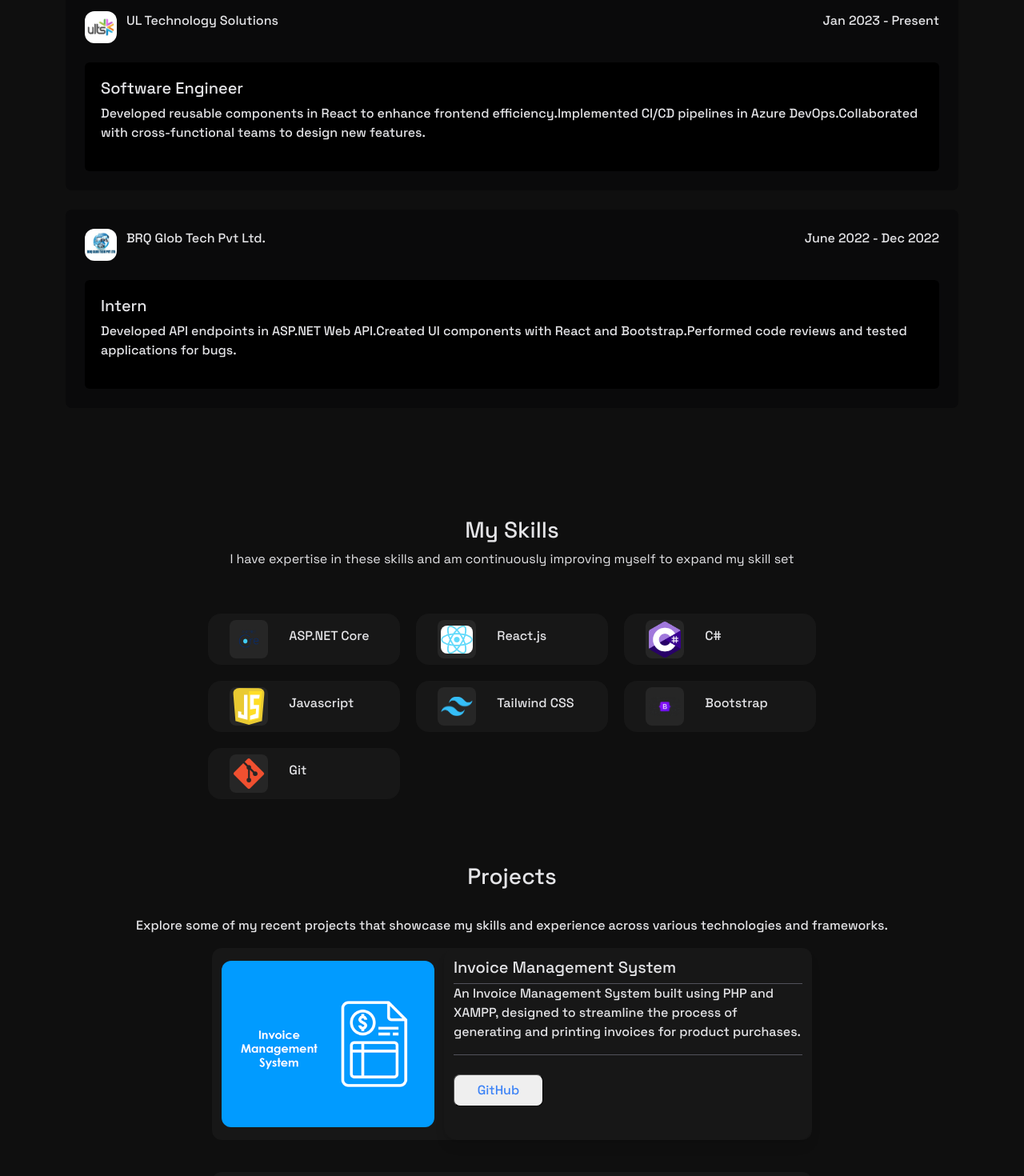
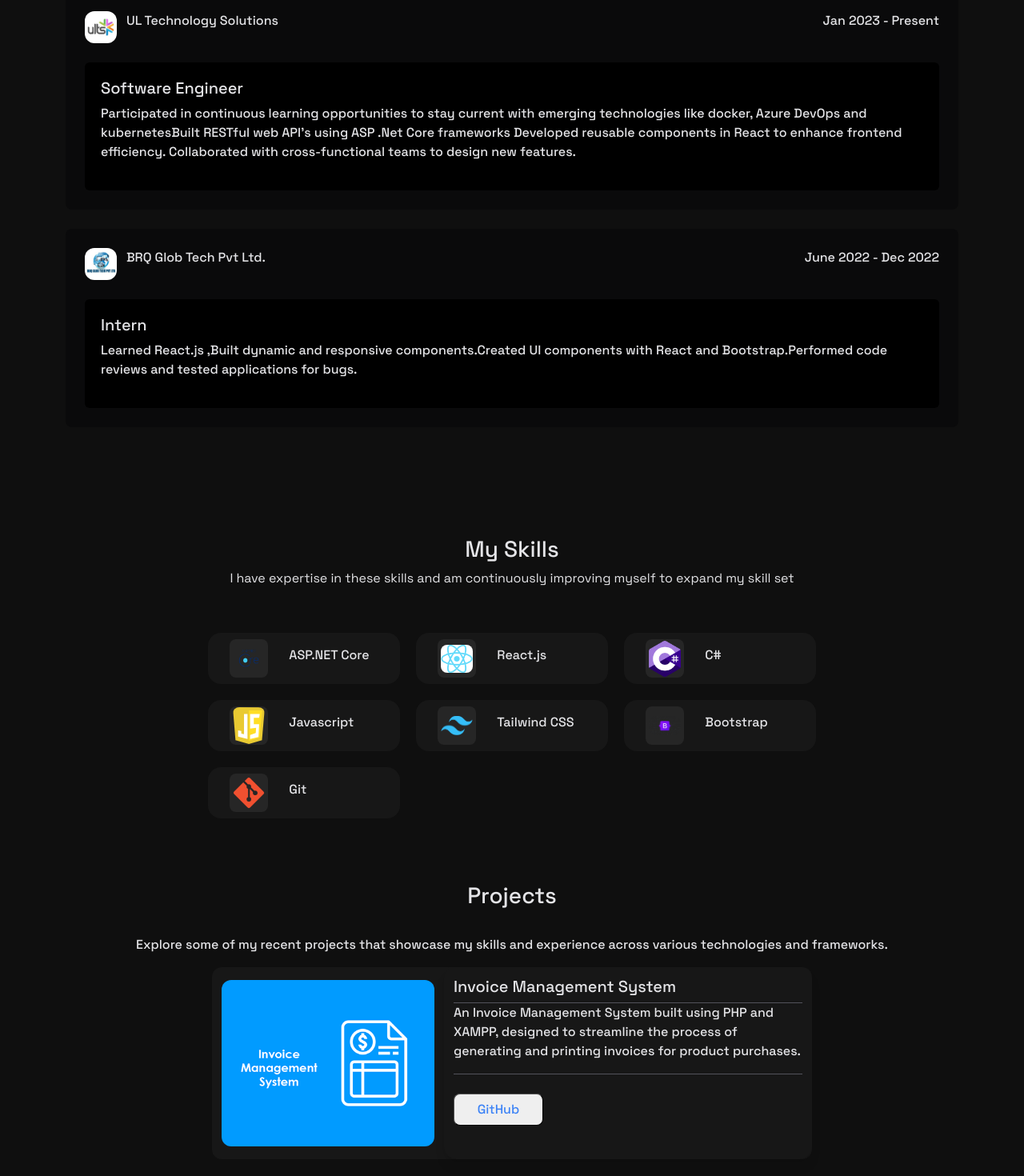
Before and after one commit to kmadhuraj/personal-portfolio, a React (Vite) app: page / in a window 1280 px wide. Shown: the part 660-2130 px from the top of the page at 80% size. Built offline with nearby package versions, Linux system fonts and the light colour scheme.

Commit message:
10th commit

```diff
--- a/src/common/button/Button.jsx
+++ b/src/common/button/Button.jsx
@@ -5,7 +5,7 @@ export default function Button({ children, onClick }) {
     <>
       <motion.button
         onClick={onClick}
-        className=" tw-w-72 md:tw-w-40 tw-border-none tw-rounded-md tw-h-10 tw-bg-zinc-700 hover:tw-bg-gray-500 hover:tw-text-white tw-uppercase focus:tw-animate-scramble "
+        className=" tw-w-72 md:tw-w-40 tw-border-none tw-rounded-md tw-h-10 tw-text-slate-200 tw-bg-zinc-700 hover:tw-bg-gray-500 hover:tw-text-black tw-uppercase focus:tw-animate-scramble "
         whileHover={{ scale: 0.9 }}
         onHoverStart={e => {}}
         onHoverEnd={e => {}}
--- a/src/pages/HomePage.jsx
+++ b/src/pages/HomePage.jsx
@@ -136,7 +136,7 @@ export default function HomePage() {
         {/* resume section */}
 
         <div className="tw-flex tw-flex-col tw-items-center  container tw-text-zinc-200">
-          <div className="tw-flex tw-flex-col tw-items-start md:tw-items-center">
+          <div className="tw-flex tw-flex-col tw-w-72 sm:tw-w-auto tw-items-start md:tw-items-center">
             <h3 className="tw-font-semibold ">My Experiences</h3>
             <p>
               Navigating diverse environments with adaptability and expertise
@@ -152,8 +152,10 @@ export default function HomePage() {
         {/* skills section */}
 
         <div className="container ">
-          <div className="tw-flex tw-text-md tw-flex-col tw-gap-10  tw-text-zinc-200 ">
-            <div className="tw-flex tw-flex-col tw-items-start md:tw-items-center">
+          <div className="tw-flex tw-text-md tw-flex-col tw-gap-10 tw-items-center tw-text-zinc-200 ">
+            <div className="tw-flex tw-flex-col tw-w-72 sm:tw-w-auto tw-items-start md:tw-items-center">
+            {/* tw-flex tw-flex-col tw-w-72 tw-items-start md:tw-items-center */}
+
               <h3 className="">My Skills</h3>
               <p className="tw-mx-auto tw-font-normal">
                 I have expertise in these skills and am continuously improving
@@ -171,8 +173,9 @@ export default function HomePage() {
 
         {/* project section  */}
 
-        <div className="container " ref={sectionRef} id="projects">
-          <div className="tw-flex tw-flex-col tw-items-start md:tw-items-center">
+        <div className="container tw-flex tw-flex-col tw-items-center" ref={sectionRef} id="projects">
+        {/* tw-flex tw-flex-col tw-w-72 sm:tw-w-auto tw-items-start md:tw-items-center */}
+          <div className="tw-flex tw-flex-col tw-w-72 sm:tw-w-auto tw-items-start md:tw-items-center">
             <h3 className=" tw-mb-8">Projects</h3>
             <p>
               Explore some of my recent projects that showcase my skills and
--- a/src/pages/sub-pages/projects/ProjectCard.jsx
+++ b/src/pages/sub-pages/projects/ProjectCard.jsx
@@ -4,7 +4,8 @@ import AOS from "aos";
 import "../../../App.css";
 import "aos/dist/aos.css";
 import Button from "../../../common/button/Button";
-export default function ProjectCard({ title, description, image }) {
+import { Link } from "react-router-dom";
+export default function ProjectCard({ title, description, image,link }) {
   useEffect(() => {
     AOS.init({
       once: true,
@@ -46,9 +47,11 @@ export default function ProjectCard({ title, description, image }) {
               className="tw-border tw-bg-zinc-600 tw-w-auto"
             ></div>
             {/* horizontal line */}
+            <Link to={link}>
             <button className="mt-4 tw-rounded-lg tw-w-28 tw-h-10 tw-border tw-text-blue-500 tw-font-medium hover:tw-bg-transparent hover:tw-border-red-500 hover:tw-text-blue-700">
               GitHub
             </button>
+            </Link>
           </div>
         </div>
       </div>
--- a/src/pages/sub-pages/projects/ProjectSection.jsx
+++ b/src/pages/sub-pages/projects/ProjectSection.jsx
@@ -10,27 +10,31 @@ export default function ProjectSection() {
       title: "Invoice Management System",
       description:
         "An Invoice Management System built using PHP and XAMPP, designed to streamline the process of generating and printing invoices for product purchases.",
-      image:invoice
+      image:invoice,
+      link:"https://github.com/kmadhuraj/Invoice-and-billing-system"
 
     },
     {
       title: "SMS Spam Detection System ",
       description:
         "An SMS Spam Detection System leveraging LSTM (Long Short-Term Memory) deep learning techniques, developed with the Flask framework.",
-      image: sms
+      image: sms,
+      link:"https://github.com/kmadhuraj/sms_spam_detection"
     },
     {
       title: "Netflix Clone",
       description:
         "A Netflix clone built with React, featuring a user-friendly interface to browse, search, and view movies and TV shows. ",
-      image: netflix
+      image: netflix,
+      link:"https://github.com/kmadhuraj/Netflix-clone"
     },
     {
       title: "Student Registration System ",
       description:
         "A Student Registration System developed with React and ASP.NET Web API, designed to manage student data efficiently.",
-      image: student
-    },
+      image: student,
+      link:"https://github.com/kmadhuraj/Student-management-system-react"
+    }
   ];
   return (
     <>
@@ -47,6 +51,7 @@ export default function ProjectSection() {
               title={project.title}
               description={project.description}
               image={project.image}
+              link={project.link}
             />
           ))}
         </div>
--- a/src/pages/sub-pages/resume/Resume.jsx
+++ b/src/pages/sub-pages/resume/Resume.jsx
@@ -17,11 +17,12 @@ export default function Resume({ period, department, institute, para }) {
       roleDescription:
         "Responsible for developing and maintaining web applications.",
       responsibilities: [
-        "Developed reusable components in React to enhance frontend efficiency.",
-        "Implemented CI/CD pipelines in Azure DevOps.",
+        "Participated in continuous learning opportunities to stay current with emerging technologies like docker, Azure DevOps and kubernetes",
+        "Built RESTful web API’s using ASP .Net Core frameworks ",
+        "Developed reusable components in React to enhance frontend efficiency. ",
         "Collaborated with cross-functional teams to design new features.",
       ],
-      technologies: ["React", "ASP.NET Core", "Azure DevOps", "Git"],
+      technologies: ["React", "ASP.NET Core",  "Git"],
       image: ults,
     },
     {
@@ -31,11 +32,11 @@ export default function Resume({ period, department, institute, para }) {
       roleDescription:
         "Assisted in the development of RESTful APIs and frontend interfaces.",
       responsibilities: [
-        "Developed API endpoints in ASP.NET Web API.",
+        "Learned React.js ,Built dynamic and responsive components.",
         "Created UI components with React and Bootstrap.",
         "Performed code reviews and tested applications for bugs.",
       ],
-      technologies: ["ASP.NET Web API", "React", "Bootstrap", "Git"],
+      technologies: ["React", "Bootstrap", "Git","Tailwind CSS"],
       image: brq,
     },
   ];
```
